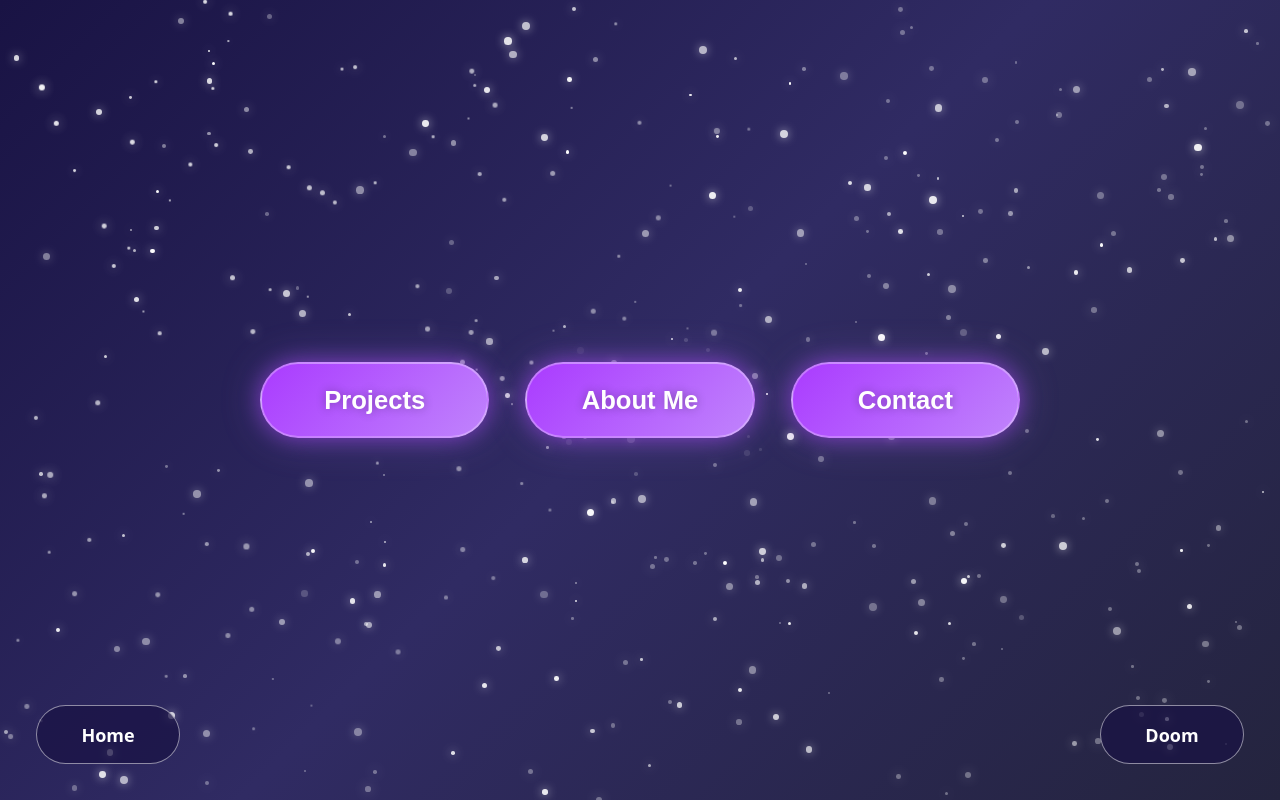
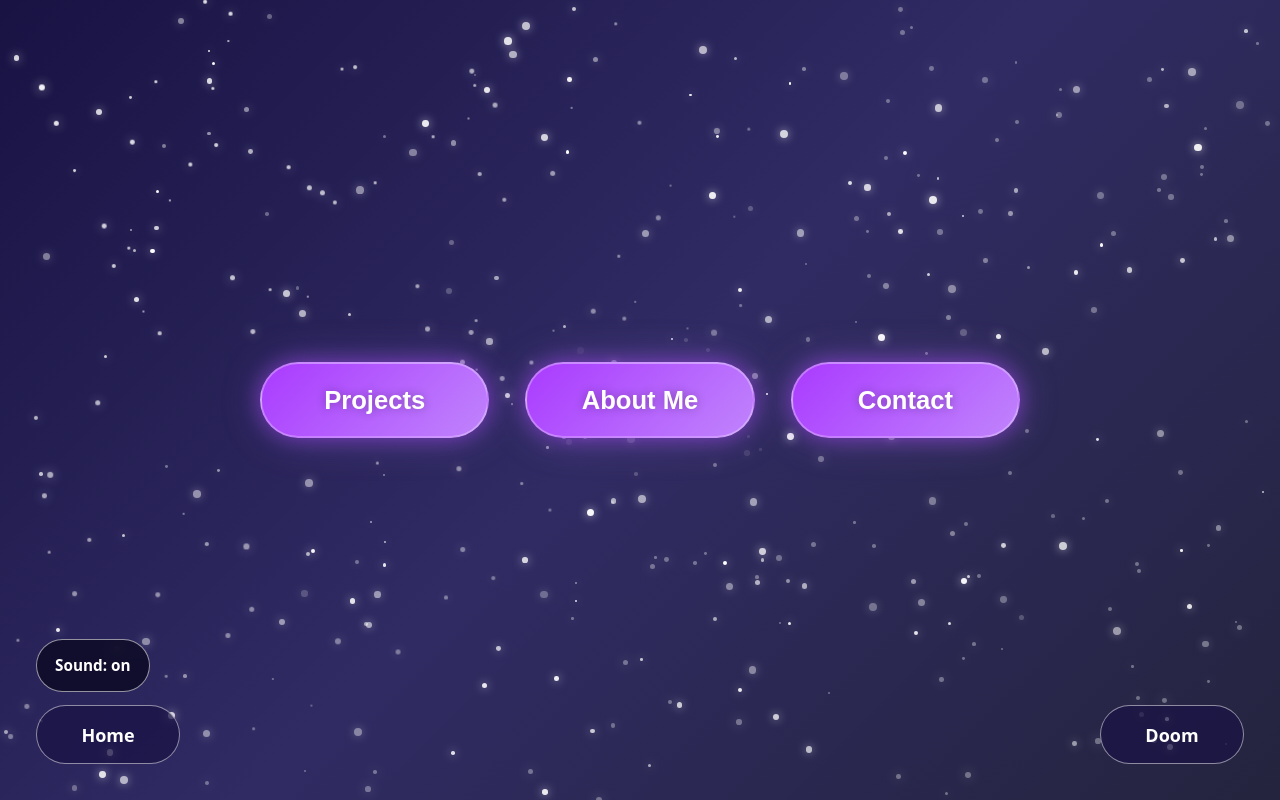
Before and after one commit to VicenzoMarramarco/PortfolioAGES, a React (Vite) app: page / in a window 1280 px wide. Both pictures are taken after a click on the button "Start". Built offline with nearby package versions, Linux system fonts and the light colour scheme.

Commit message:
update 10

```diff
--- a/src/App.tsx
+++ b/src/App.tsx
@@ -3,16 +3,59 @@ import gsap from 'gsap'
 import './App.css'
 import './Thing.css'
 
+const backgroundAudioSource = new URL('../audio/audiobackground.mp3', import.meta.url).href
+
 function App() {
   const [currentPage, setCurrentPage] = useState('home')
   const [selectedImage, setSelectedImage] = useState<{ src: string; alt: string } | null>(null)
   const [isDoomFullscreen, setIsDoomFullscreen] = useState(false)
+  const [isMusicEnabled, setIsMusicEnabled] = useState(true)
   const containerRef = useRef<HTMLDivElement>(null)
   const waveContainerRef = useRef<HTMLDivElement>(null)
   const starsRef = useRef<HTMLDivElement[]>([])
   const buttonRef = useRef<HTMLButtonElement>(null)
   const startHintRef = useRef<HTMLParagraphElement>(null)
   const doomFrameRef = useRef<HTMLIFrameElement>(null)
+  const backgroundAudioRef = useRef<HTMLAudioElement>(null)
+
+  useEffect(() => {
+    const audio = backgroundAudioRef.current
+    if (!audio || !isMusicEnabled) return
+
+    audio.volume = 0.35
+    const tryPlayAudio = () => {
+      void audio.play().catch(() => undefined)
+    }
+
+    tryPlayAudio()
+    window.addEventListener('pointerdown', tryPlayAudio, { once: true })
+    window.addEventListener('keydown', tryPlayAudio, { once: true })
+
+    return () => {
+      window.removeEventListener('pointerdown', tryPlayAudio)
+      window.removeEventListener('keydown', tryPlayAudio)
+    }
+  }, [isMusicEnabled])
+
+  const startPortfolio = () => {
+    const audio = backgroundAudioRef.current
+    if (isMusicEnabled && audio) void audio.play().catch(() => undefined)
+    setCurrentPage('portfolio')
+  }
+
+  const toggleMusic = () => {
+    const audio = backgroundAudioRef.current
+    if (!audio) return
+
+    if (isMusicEnabled) {
+      audio.pause()
+      setIsMusicEnabled(false)
+      return
+    }
+
+    setIsMusicEnabled(true)
+    void audio.play().catch(() => undefined)
+  }
 
   useEffect(() => {
     const handleFullscreenChange = () => {
@@ -81,13 +124,13 @@ function App() {
       })
     })
 
-    // Mostrar botão após 3 segundos
+    // Mostrar botão após 1 segundos
     const timeout = setTimeout(() => {
       if (startHintRef.current) {
         gsap.set(startHintRef.current, { visibility: 'visible' })
         gsap.to(startHintRef.current, {
           opacity: 1,
-          duration: 0.35,
+          duration: 1,
           ease: 'none',
         })
       }
@@ -96,7 +139,7 @@ function App() {
         gsap.to(buttonRef.current, {
           opacity: 1,
           scale: 1,
-          duration: 0.8,
+          duration: 1,
           ease: 'back.out',
         })
       }
@@ -204,12 +247,21 @@ function App() {
             <button
               ref={buttonRef}
               className="start-button"
-              onClick={() => setCurrentPage('portfolio')}
+              onClick={startPortfolio}
             >
               Start
             </button>
             <p ref={startHintRef} className="start-hint">Press start to initialize</p>
           </div>
+          <button
+            type="button"
+            className={`music-toggle${isMusicEnabled ? '' : ' music-off'}`}
+            onClick={toggleMusic}
+            aria-label={isMusicEnabled ? 'Disable background music' : 'Enable background music'}
+            title={isMusicEnabled ? 'Disable background music' : 'Enable background music'}
+          >
+            {isMusicEnabled ? 'Sound: on' : 'Sound: off'}
+          </button>
         </div>
       ) : currentPage === 'portfolio' ? (
         <div className="portfolioThings">
@@ -220,9 +272,20 @@ function App() {
             <button className="projects-button" onClick={() => setCurrentPage('contact')}>Contact</button>
           </div>
           <nav className="portfolio-nav" aria-label="Navegação principal">
-            <button type="button" className="portfolio-nav-button" onClick={() => setCurrentPage('home')}>
-              Home
-            </button>
+            <div className="portfolio-home-controls">
+              <button
+                type="button"
+                className={`music-toggle${isMusicEnabled ? '' : ' music-off'}`}
+                onClick={toggleMusic}
+                aria-label={isMusicEnabled ? 'Disable background music' : 'Enable background music'}
+                title={isMusicEnabled ? 'Disable background music' : 'Enable background music'}
+              >
+                {isMusicEnabled ? 'Sound: on' : 'Sound: off'}
+              </button>
+              <button type="button" className="portfolio-nav-button" onClick={() => setCurrentPage('home')}>
+                Home
+              </button>
+            </div>
             <button type="button" className="portfolio-nav-button-doom" onClick={() => setCurrentPage('doom')}>
               Doom
             </button>
@@ -251,6 +314,13 @@ function App() {
       ) : (
         <section className={`detail-page ${currentPage}-page`}>
           <div ref={waveContainerRef} className="wave-stars-container"></div>
+          <button
+            type="button"
+            className="back-button detail-back-top"
+            onClick={() => setCurrentPage('portfolio')}
+          >
+            Back
+          </button>
           <div className="detail-content">
             {currentPage === 'projects' && (
               <>
@@ -398,12 +468,10 @@ function App() {
                 </div>
               </>
             )}
-            <button className="back-button" onClick={() => setCurrentPage('portfolio')}>
-              Back
-            </button>
           </div>
         </section>
       )}
+      <audio ref={backgroundAudioRef} src={backgroundAudioSource} autoPlay loop preload="auto" />
       {selectedImage && (
         <div className="image-modal" role="dialog" aria-modal="true" aria-label={selectedImage.alt} onClick={() => setSelectedImage(null)}>
           <button type="button" className="image-modal-close" onClick={() => setSelectedImage(null)} aria-label="Fechar imagem ampliada">
--- a/src/Thing.css
+++ b/src/Thing.css
@@ -28,8 +28,20 @@
   z-index: 1;
   display: flex;
   justify-content: space-between;
-  align-items: center;
+  align-items: flex-end;
   pointer-events: none;
+}
+
+.portfolio-home-controls {
+  display: flex;
+  flex-direction: column;
+  align-items: flex-start;
+  gap: 0.75rem;
+  pointer-events: auto;
+}
+
+.portfolio-home-controls .music-toggle {
+  position: static;
 }
 
 .portfolio-nav-button {
@@ -67,7 +79,7 @@
 }
 
 .portfolio-nav-button-doom:hover:not(:disabled) {
-  transform: translateY(-3px);
+  transform: translateY(-3px) scale(1.2);
   background: rgb(255, 4, 0);
   border-color: #000000;
   color: #000;
@@ -142,6 +154,36 @@
   will-change: transform, opacity;
 }
 
+.music-toggle {
+  position: fixed;
+  right: 1.5rem;
+  bottom: 1.5rem;
+  z-index: 20;
+  padding: 0.7rem 1rem;
+  color: #fff;
+  background: rgba(12, 10, 35, 0.82);
+  border: 1px solid rgba(255, 255, 255, 0.55);
+  border-radius: 999px;
+  font: inherit;
+  font-size: 0.85rem;
+  font-weight: 700;
+  cursor: pointer;
+  backdrop-filter: blur(8px);
+  transition: transform 180ms ease, background 180ms ease, border-color 180ms ease;
+}
+
+.music-toggle:hover {
+  transform: translateY(-3px);
+  background: rgba(170, 59, 255, 0.85);
+  border-color: #fff;
+}
+
+.music-toggle.music-off:hover {
+  background: #d71920;
+  border-color: #ff6971;
+  box-shadow: 0 0 16px rgba(215, 25, 32, 0.65);
+}
+
 .projects-button {
   width: 100%;
   padding: 1.2rem 2rem;
@@ -196,6 +238,12 @@
     width: 100%;
     height: calc(100vh - 5rem);
     min-height: 540px;
+  }
+
+  .music-toggle {
+    right: 1rem;
+    bottom: 1rem;
+    font-size: 0.78rem;
   }
 }
 
@@ -548,6 +596,13 @@
   font-size: 1rem;
 }
 
+.detail-back-top {
+  position: fixed;
+  top: 1.5rem;
+  right: 1.5rem;
+  z-index: 5;
+}
+
 .back-button:hover {
   background: rgba(6, 48, 255, 0.123);
     transform: scale(1.1);
```
Also changed, not shown: 1 other file (tests, documents, lock files or other folders).
